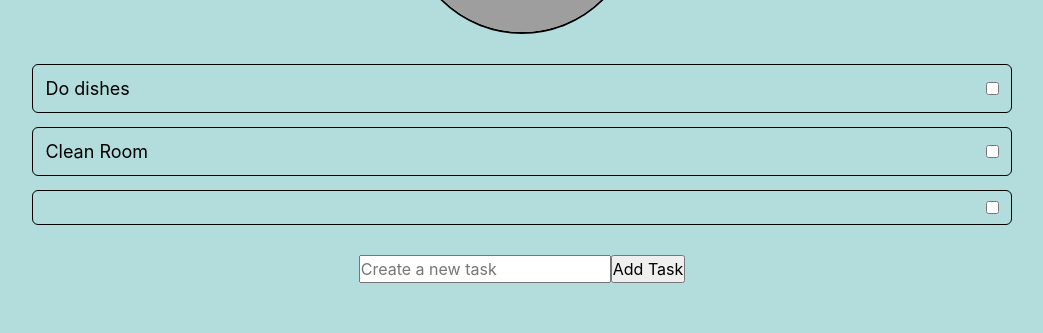
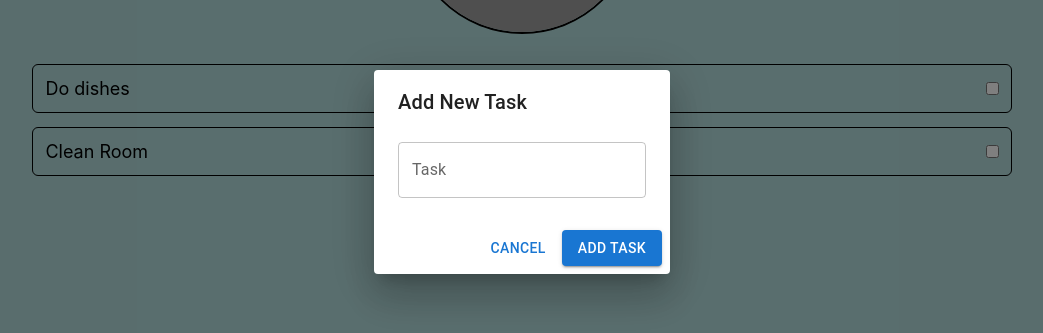
Before and after one commit to ishaan2207/tamatask-frontend, a React (Create React App) app: page / in a window 1280 px wide. Both pictures are taken after a click on the button "Add Task". Shown: the part 228-561 px from the top of the page, without its empty margins (118-1161 px from the left). Built offline with nearby package versions, Linux system fonts and the light colour scheme; grey boxes are pictures that could not be loaded.

Commit message:
Added create new task modal

```diff
--- a/package.json
+++ b/package.json
@@ -3,6 +3,9 @@
   "version": "0.1.0",
   "private": true,
   "dependencies": {
+    "@emotion/react": "^11.14.0",
+    "@emotion/styled": "^11.14.0",
+    "@mui/material": "^7.0.2",
     "@testing-library/dom": "^10.4.0",
     "@testing-library/jest-dom": "^6.6.3",
     "@testing-library/react": "^16.3.0",
--- a/src/components/Home/AddTask/AddTask.js
+++ b/src/components/Home/AddTask/AddTask.js
@@ -5,7 +5,6 @@ import React, { useState } from "react";
 import './AddTask.css';
 
 function AddTask({ setTasks }) {
-
     const [newTask, setNewTask] = useState('');
 
     const addNewTask = (task) => {
--- /dev/null
+++ b/src/components/Home/TaskModal/TaskModal.js
@@ -0,0 +1,50 @@
+// deps
+import React, { useState } from "react";
+import { Dialog, DialogTitle, DialogContent, DialogActions, Button, TextField } from "@mui/material";
+
+// styles
+import './TaskModal.css';
+
+function TaskModal({setTasks, showTaskModal, setShowTaskModal}) {
+
+
+    const [newTask, setNewTask] = useState("");
+
+    const handleAddTask = () => {
+        setTasks(prev => [...prev, newTask]);
+        setNewTask("");
+        setShowTaskModal(false);
+    };
+
+    //called when modal closed without adding a task
+    const handleClose = () => {
+        setShowTaskModal(false);
+    }
+
+    return (
+        <Dialog open ={showTaskModal} onClose={handleClose}>
+            {/*Title of modal*/}
+            <DialogTitle>Add New Task</DialogTitle>
+
+            {/*Input field*/}
+            <DialogContent>
+                <TextField
+                    autoFocus
+                    margin="dense"
+                    label="Task"
+                    fullWidth
+                    value={newTask}
+                    onChange={(e) => setNewTask(e.target.value)}
+                />
+            </DialogContent>
+
+            {/*Actions:Cancel/add buttons*/}
+            <DialogActions>
+                <Button onClick={handleClose}>Cancel</Button>
+                <Button onClick={handleAddTask} variant="contained">Add Task</Button>
+            </DialogActions>
+        </Dialog>
+    );
+}
+
+export default TaskModal;
--- a/src/pages/Home/Home.js
+++ b/src/pages/Home/Home.js
@@ -8,16 +8,19 @@ import './Home.css';
 import TasksList from "../../components/Home/TasksList/TasksList";
 import AddTask from "../../components/Home/AddTask/AddTask";
 import Pet from "../../components/Home/Pet/Pet";
+import TaskModal from "../../components/Home/TaskModal/TaskModal";
 
 function Home() {
 
     const [tasks, setTasks] = useState(['Do dishes', 'Clean Room']);
+    const [showTaskModal, setShowTaskModal] = useState(false);
 
     return (
         <div className="home-container">
             <Pet />
             <TasksList tasks={tasks} setTasks={setTasks} />
-            <AddTask setTasks={setTasks} />
+            <TaskModal setTasks={setTasks} showTaskModal={showTaskModal} setShowTaskModal={setShowTaskModal}/>
+            <button onClick={() => setShowTaskModal(true)}>Add Task</button>
         </div>
     );
 }
```
Also changed, not shown: src/components/Home/TaskModal/TaskModal.css (added), 1 other file (tests, documents, lock files or other folders).
